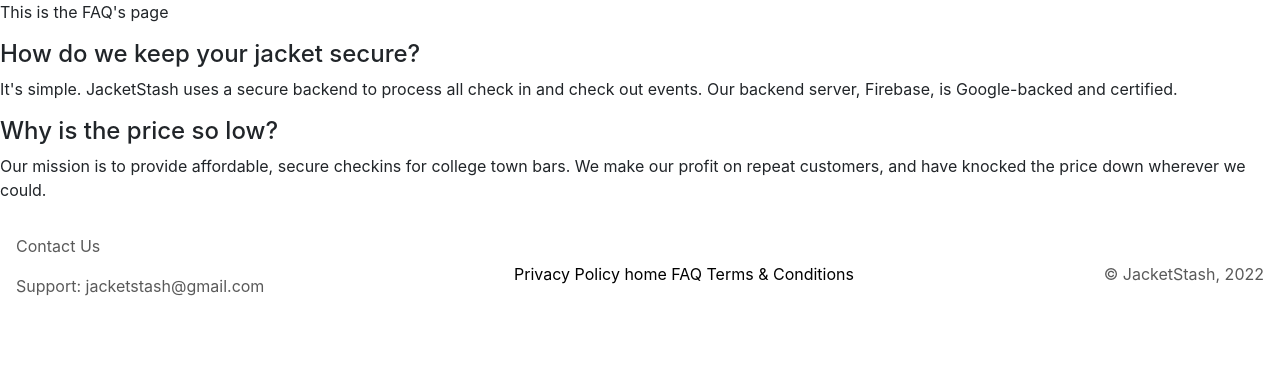
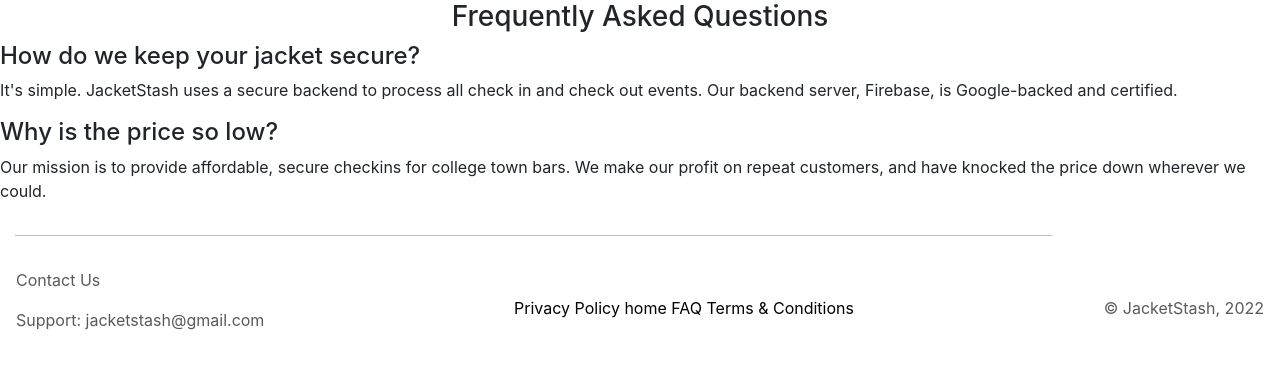
Before and after one commit to 2020ayao/jacketstashweb, a Django app: page /FAQ in a window 1280 px wide. Shown: the part 56-425 px from the top of the page. Run offline with Django 4.2, Linux system fonts and the light colour scheme; some libraries are stand-ins or nearby versions.

Commit message:
css for faq

```diff
--- /dev/null
+++ b/base/static/base/faq.css
@@ -0,0 +1,5 @@
+h3 {
+    color: red;
+    font-family: courier;
+    font-size: 160%;
+  }
--- a/base/templates/base/faqs.html
+++ b/base/templates/base/faqs.html
@@ -1,8 +1,9 @@
 {% extends 'main.html' %} {% load bootstrap5 %} {% load static %}
 <!--protect-->{% block content %}
-
+<!--protect-->
+<link rel="<link rel="stylesheet" href="{% static 'base/faq.css' %}" />
 <body>
-  <p>This is the FAQ's page</p>
+  <h3 class="text-center">Frequently Asked Questions</h3>
   <h4>How do we keep your jacket secure?</h4>
   <p>
     It's simple. JacketStash uses a secure backend to process all check in and
--- a/templates/main.html
+++ b/templates/main.html
@@ -37,6 +37,14 @@
 
     {% include 'navbar.html' %} {% block content %} {% endblock %}
 
+    <div class="container-fluid">
+      <div class="row">
+        <div class="col-md-10">
+          <hr size="1px" color="black" noshade />
+        </div>
+      </div>
+    </div>
+
     <footer>
       <div class="navbar navbar-inverse navbar-static-bottom" role="navigation">
         <div class="navbar-text pull-left">
```
